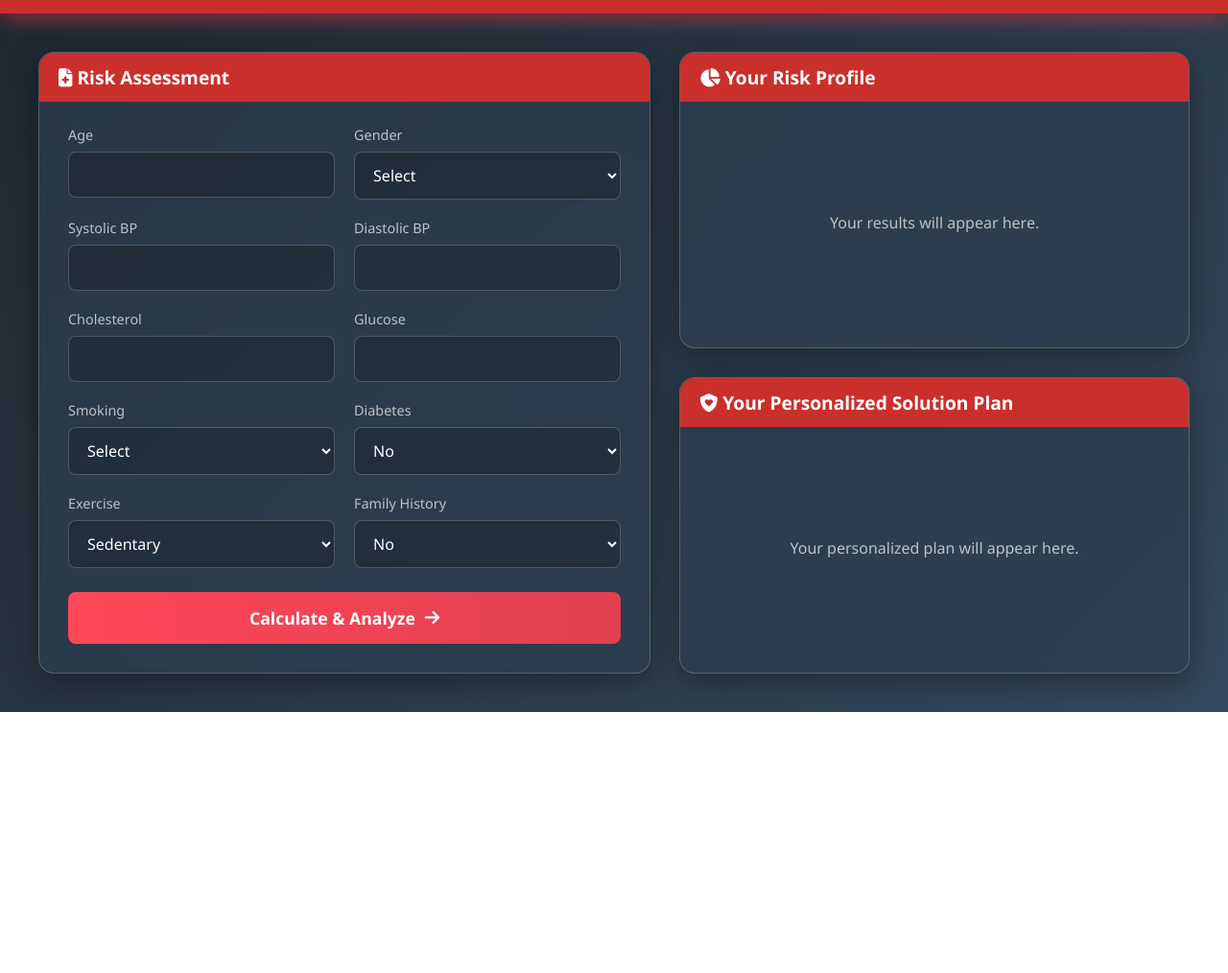
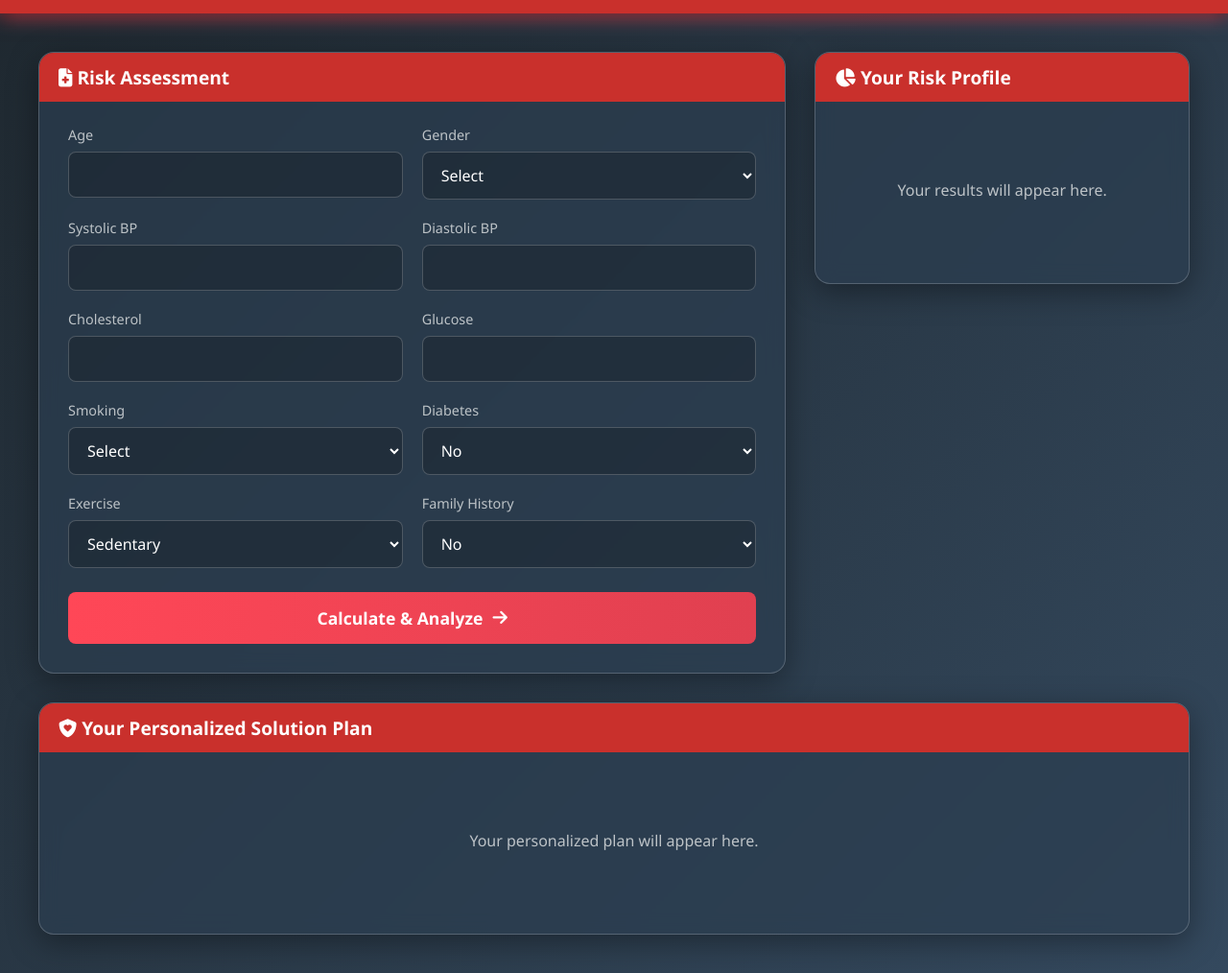
Before and after one commit to mandeep-Singhgit/HeartApp, a website: page public/home.html in a window 1280 px wide. Shown: the part 86-1100 px from the top of the page at 96% size. Before the commit the page ends 828 px from the top, so only its background shows below. Drawn offline with nearby package versions, Linux system fonts and the light colour scheme.

```diff
--- a/public/home.html
+++ b/public/home.html
@@ -21,8 +21,8 @@
 
     <main class="main-content">
         <div class="app-container">
-            <div class="left-column">
-                <div class="card glass-card">
+            <div class="top-row">
+                <div class="card glass-card" id="risk-assessment-card">
                     <div class="card-header">
                         <h2><i class="fa-solid fa-file-medical"></i> Risk Assessment</h2>
                     </div>
@@ -42,10 +42,8 @@
                         <div><button type="submit" class="predict-btn"><span>Calculate & Analyze</span><i class="fa-solid fa-arrow-right"></i></button></div>
                     </form>
                 </div>
-            </div>
 
-            <div class="right-column">
-                <div class="card glass-card">
+                <div class="card glass-card" id="risk-profile-card">
                     <div class="card-header">
                         <h2><i class="fa-solid fa-chart-pie"></i> Your Risk Profile</h2>
                     </div>
@@ -53,7 +51,10 @@
                         <p class="placeholder-text">Your results will appear here.</p>
                     </div>
                 </div>
-                <div class="card glass-card">
+            </div>
+
+            <div class="bottom-row">
+                <div class="card glass-card" id="solution-plan-card">
                     <div class="card-header">
                         <h2><i class="fa-solid fa-shield-heart"></i> Your Personalized Solution Plan</h2>
                     </div>
--- a/public/style.css
+++ b/public/style.css
@@ -104,16 +104,29 @@
     max-width: 1300px;
     width: 100%;
     margin: 0 auto;
-    display: grid;
-    grid-template-columns: 1.2fr 1fr; /* As per your image for left and right column sizes */
-    gap: 30px;
-    align-items: stretch; /* Ensures cards stretch to fill height */
-}
-.left-column, .right-column {
     display: flex;
     flex-direction: column;
     gap: 30px;
 }
+
+.top-row {
+    display: flex;
+    gap: 30px;
+    align-items: stretch;
+}
+
+#risk-assessment-card {
+    flex: 2; /* Takes up 2/3 of the space */
+}
+
+#risk-profile-card {
+    flex: 1; /* Takes up 1/3 of the space */
+}
+
+.bottom-row {
+    display: flex;
+}
+
 .card {
     border-radius: 16px;
     border: 1px solid var(--border-color);
@@ -122,6 +135,7 @@
     padding: 0; /* No padding on the card itself, padding handled internally */
     display: flex; /* For internal layout of card content */
     flex-direction: column; /* To make header and content stack */
+    width: 100%;
 }
 .glass-card { /* Applied to cards that need the glass effect */
     background: var(--glass-bg);
@@ -211,6 +225,6 @@
 
 /* Fix for dropdown options appearing white */
 .form-grid select option {
-    background: var(--card-dark); /* Dark background for dropdown options */
+    background: var(--dark-bg-start); /* Dark background for dropdown options */
     color: var(--text-primary);
 }
```
